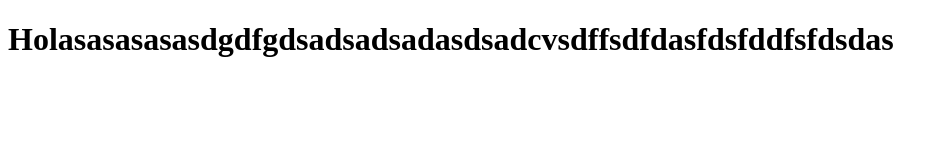
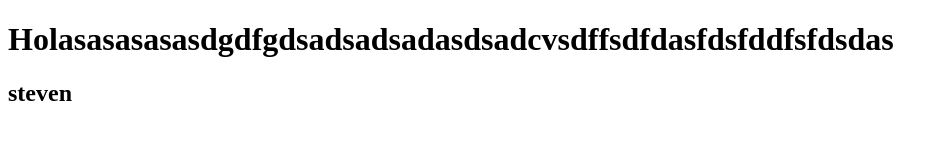
Before and after one commit to S7EVENX/turismo-website, a plain HTML site: page index.html in a window 1280 px wide. Shown: the whole page, without its empty margins (0-948 px from the left). Drawn offline with Linux system fonts and the light colour scheme.

Commit message:
pruebasw

```diff
--- a/index.html
+++ b/index.html
@@ -8,5 +8,5 @@
 </head>
 <body>
     <h1>Holasasasasasdgdfgdsadsadsadasdsadcvsdffsdfdasfdsfddfsfdsdas</h1>
-</body>
+    <h2>steven </h2>
 </html>
```
